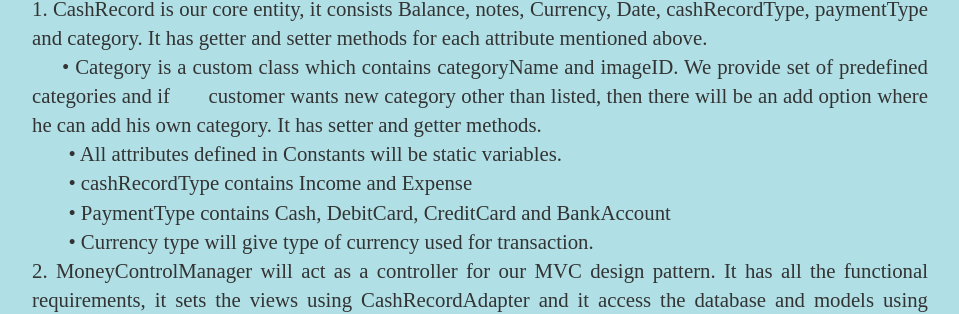
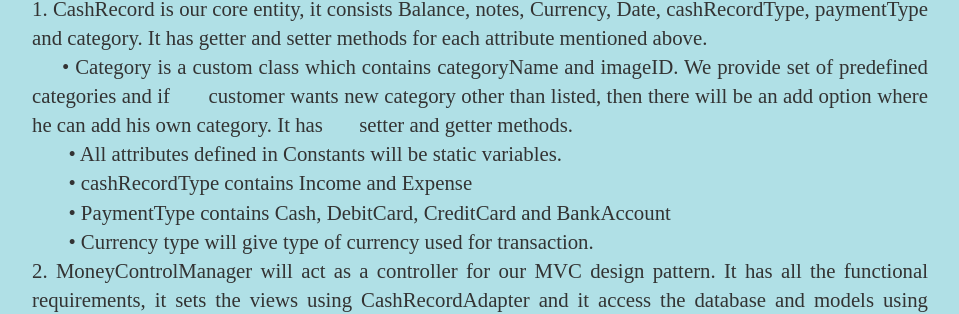
Before and after one commit to kartikprabhu20/YourEuro, a Jekyll site: the page built from docs/_posts/2019-05-13-BasicPrototype.md, in a window 1280 px wide. Shown: the part 5180-5494 px from the top of the page, without its empty margins (160-1119 px from the left). Built offline with Jekyll 4.4.1, drawn with Linux system fonts in a browser that asks for light colours; a file with an impossible date is left out.

Commit message:
Update 2019-05-13-BasicPrototype.md

```diff
--- a/docs/_posts/2019-05-13-BasicPrototype.md
+++ b/docs/_posts/2019-05-13-BasicPrototype.md
@@ -73,7 +73,7 @@
 
 <h1>Class Diagram</h1>
 <p>1. CashRecord is our core entity, it consists Balance, notes, Currency, Date, cashRecordType, paymentType and category. It has getter and setter methods for each attribute mentioned above.<br>
-	&nbsp;&nbsp;&nbsp;&nbsp;	•	Category is a custom class which contains categoryName and imageID. We provide set of predefined categories and if &nbsp;&nbsp;&nbsp;&nbsp;&nbsp;&nbsp;customer wants new category other than listed, then there will  be an add option where he can add his own category. It has setter and getter methods.<br>
+	&nbsp;&nbsp;&nbsp;&nbsp;	•	Category is a custom class which contains categoryName and imageID. We provide set of predefined categories and if &nbsp;&nbsp;&nbsp;&nbsp;&nbsp;&nbsp;customer wants new category other than listed, then there will  be an add option where he can add his own category. It has &nbsp;&nbsp;&nbsp;&nbsp;&nbsp;&nbsp;setter and getter methods.<br>
 &nbsp;&nbsp;&nbsp;&nbsp;&nbsp;&nbsp;		•	All attributes defined in Constants will be static variables.<br>
 &nbsp;&nbsp;&nbsp;&nbsp;&nbsp;&nbsp;		•	cashRecordType contains Income and Expense<br>
 &nbsp;&nbsp;&nbsp;&nbsp;&nbsp;&nbsp;		•	PaymentType contains Cash, DebitCard, CreditCard and BankAccount<br>
@@ -89,7 +89,7 @@
 <h2>Activity diagram of Navigation Bar:</h2>
 <p>Here, the user will start with Pin Login, if the pin is correct then the user will be directed to Home Screen else it will be direct back to Pin Login. Once the user clicks on Home Screen, he will get Navigation bar menu which will navigate to History menu, clicking on History button will direct to Filter menu.
 In which the user can do three kinds of filtering for the transactions based on Time, Category and RangeOfMoney.Once he is done with these options, he can stop</p>
-<img src="https://github.com/DBSE-teaching/isee2019-ARTexceptionals/blob/master/docs/images/ActivityDiagram-2.jpeg?raw=true" width="1000" height="600"><br>
+<img src="https://github.com/DBSE-teaching/isee2019-ARTexceptionals/blob/master/docs/images/ActivityDiagram-2Final.jpeg?raw=true" width="1000" height="600"><br>
 <h2>Activity diagram of Settings:</h2>
 <p>Here, the user will start by clicking on Settings, then Security Settings. User will be given Security Settings menu in which the user can Change Pin or he can enable or disable EnableLockScreen. After doing the changes he can stop.</p>
 <img src="https://github.com/DBSE-teaching/isee2019-ARTexceptionals/blob/master/docs/images/ActivityDiagram-1.jpeg?raw=true" width="1000" height="600">
```
